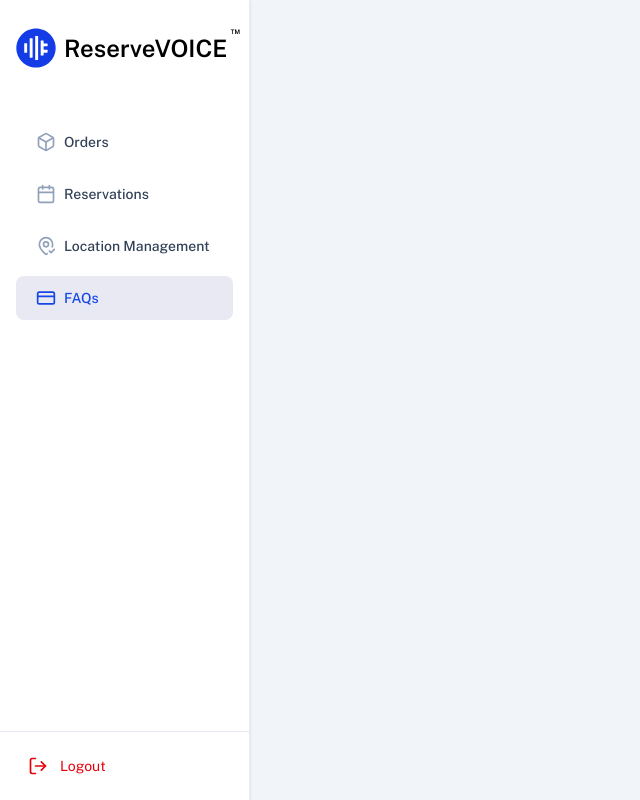
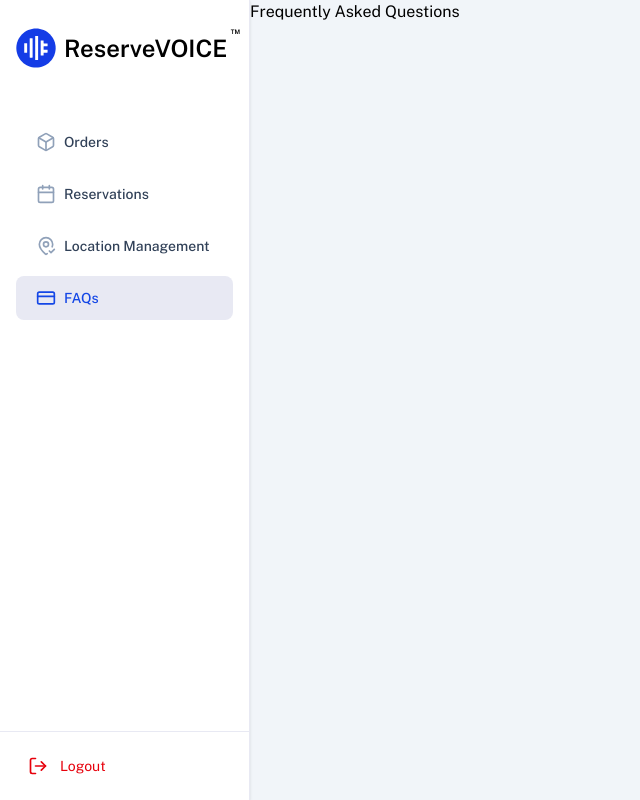
Before and after one commit to gaurav-voiceplug/ReserveVoice-frontend, a React (Vite) app in the folder frontend/: page /home/faqs in a window 1280 px wide. Shown: the whole page, without its empty margins (0-640 px from the left). Built offline with nearby package versions, Linux system fonts and the light colour scheme; sample sign-in values are in the browser's storage.

Commit message:
refactor: reorganize imports in ReservationsOverview and remove unnecessary import in Home

```diff
--- a/frontend/src/components/FAQs/FAQ.tsx
+++ b/frontend/src/components/FAQs/FAQ.tsx
@@ -1,9 +1,7 @@
-import React from 'react'
-
 const FAQ = () => {
   return (
     <div>
-
+      <h1>Frequently Asked Questions</h1>
     </div>
   )
 }
--- a/frontend/src/components/home/Home.tsx
+++ b/frontend/src/components/home/Home.tsx
@@ -1,7 +1,6 @@
 import { useEffect, useRef, useState } from "react";
 import Navbar from "../Navbar/Navbar";
 import { Outlet, useLocation } from "react-router-dom";
-import PrimaryHeader from "../header/PrimaryHeader";
 
 const Home = () => {
     const [sidebarOpen, setSidebarOpen] = useState(true);
--- a/frontend/src/components/reservations/ReservationsOverview.tsx
+++ b/frontend/src/components/reservations/ReservationsOverview.tsx
@@ -1,5 +1,5 @@
-import React, { useEffect, useState, type JSX } from 'react';
-import { Calendar, MapPin, Filter, Users, Download, Star, X } from 'lucide-react';
+import { Calendar, Download, Filter, MapPin, Star, Users, X } from 'lucide-react';
+import { useEffect, useState, type JSX } from 'react';
 
 type ApiReservation = {
 	_id: string;
```
